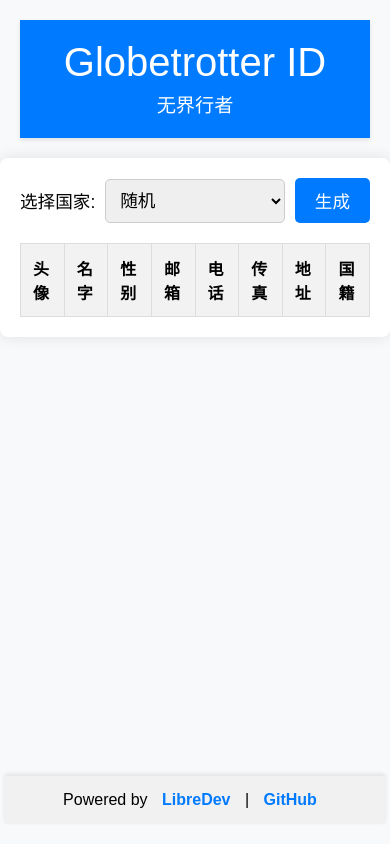
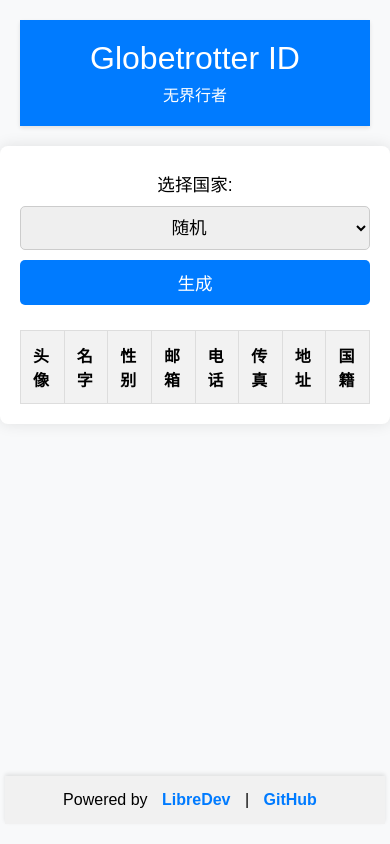
Before and after one commit to bestZwei/GlobeTrotterID, a website: page public/index.html in a window 390 px wide. Drawn offline with Linux system fonts and the light colour scheme.

Commit message:
适配移动端

```diff
--- a/public/index.html
+++ b/public/index.html
@@ -5,7 +5,6 @@
   <meta name="viewport" content="width=device-width, initial-scale=1.0">
   <title>Globetrotter ID</title>
   <link rel="stylesheet" href="styles.css">
-  <link rel="icon" href="https://randomuser.me/favicon.ico" type="image/x-icon">
 </head>
 <body>
   <header>
--- a/public/styles.css
+++ b/public/styles.css
@@ -26,6 +26,7 @@ body, h1, h2, h3, h4, h5, h6, p, ol, ul {
   text-align: center;
   color: white;
   box-shadow: 0 2px 4px rgba(0, 0, 0, 0.1);
+  margin-bottom: 20px;
 }
 
 .title {
@@ -42,7 +43,6 @@ body, h1, h2, h3, h4, h5, h6, p, ol, ul {
 main {
   width: 100%;
   max-width: 1200px;
-    padding: 20px;
   display: flex;
   flex-direction: column;
   align-items: center;
@@ -63,11 +63,13 @@ body, h1, h2, h3, h4, h5, h6, p, ol, ul {
   width: 100%;
   max-width: 800px;
   margin-bottom: 20px;
+  flex-wrap: wrap;
 }
 
 .form-label {
   font-size: 1.1em;
   margin-right: 10px;
+  margin-bottom: 10px;
 }
 
 .form-select {
@@ -77,6 +79,7 @@ body, h1, h2, h3, h4, h5, h6, p, ol, ul {
   border: 1px solid #ccc;
   margin-right: 10px;
   flex-grow: 1;
+  margin-bottom: 10px;
 }
 
 .btn {
@@ -88,6 +91,8 @@ body, h1, h2, h3, h4, h5, h6, p, ol, ul {
   border-radius: 5px;
   cursor: pointer;
   flex-shrink: 0;
+  flex-grow: 1;
+  margin-bottom: 10px;
 }
 
 .btn:hover {
@@ -113,6 +118,8 @@ body, h1, h2, h3, h4, h5, h6, p, ol, ul {
 
 td img {
   border-radius: 50%;
+  width: 50px;
+  height: 50px;
 }
 
 .footer {
@@ -158,3 +165,32 @@ body, h1, h2, h3, h4, h5, h6, p, ol, ul {
   border-radius: 5px;
   text-align: center;
 }
+
+/* Responsive styles */
+@media (max-width: 768px) {
+  .form-group {
+    flex-direction: column;
+    align-items: stretch;
+  }
+
+  .form-label, .form-select, .btn {
+    width: 100%;
+    text-align: center;
+    margin: 5px 0;
+  }
+
+  td img {
+    width: 40px;
+    height: 40px;
+  }
+}
+
+@media (max-width: 480px) {
+  .title {
+    font-size: 2em;
+  }
+
+  .subtitle {
+    font-size: 1em;
+  }
+}
```
Also changed, not shown: package.json (indentation only), public/script.js (indentation only). Lines whose indentation alone changed are shown as unchanged.
